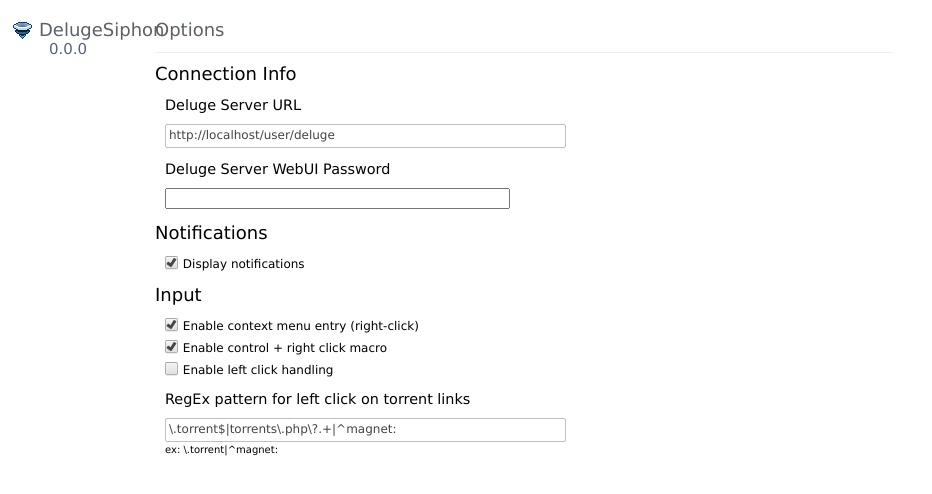
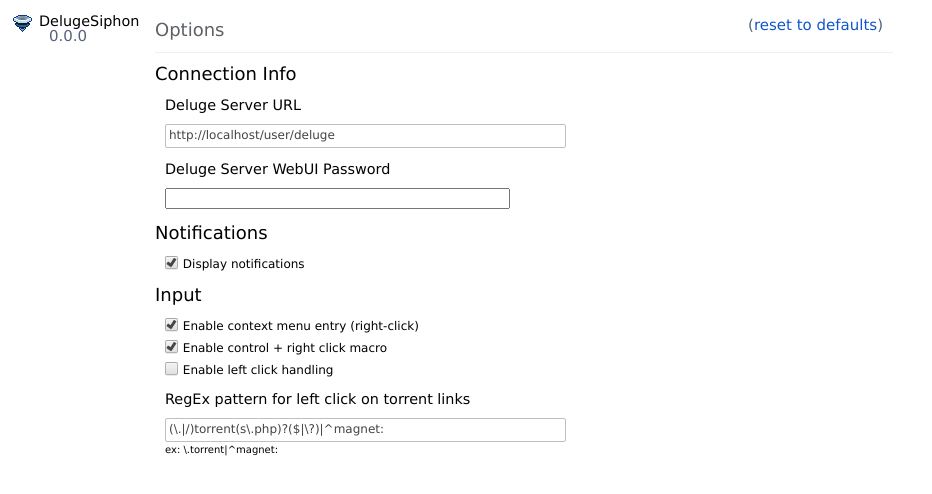
Before and after one commit to sbussetti/deluge-siphon, a browser extension: page options.html in a window 1280 px wide. Shown: the whole page, without its empty margins (0-932 px from the left). Drawn offline with Linux system fonts and the light colour scheme.

Commit message:
v 0.65.10

```diff
--- a/controller_actions.js
+++ b/controller_actions.js
@@ -372,7 +372,7 @@
 	  //without this, would require a refactor to allow the central adder object to be
 	  //acessible from the options page as well (in order to include the call within the
 	  //static closure that you have to pass to the context-menu API facility.
-	  console.log(request);
+	  //console.log(request);
 	  if (request['toggle']) {
 		createContextMenu();
 	  } else {
--- a/options.css
+++ b/options.css
@@ -4,8 +4,13 @@
 .content h3 { margin-left: 10px; }
 .sidebar-content { margin: 2px 4px 2px 10px; }
 .validation-message { margin: 0 6px; }
-.navigation h1 {
+.navigation h3 {
 	background:url(icon-19.png) transparent 0 0 no-repeat;
 	-webkit-margin-start: 13px;
 	padding-left: 26px;
 }
+.mainview header h2.alt {
+	position: absolute;
+	top: 0;
+	right: 0;
+}
--- a/options.html
+++ b/options.html
@@ -6,12 +6,13 @@
 </head>
 <body class="frame">
 	<div class="navigation">
-		<h1>DelugeSiphon <small><span id="version"></span></small></h1>
+		<h3>DelugeSiphon <small><span id="version"></span></small></h3>
 	</div>
 	<div class="mainview view">
 		<div id="options" class="selected">
 			<header>
 				<h1>Options</h1>
+				<h2 class="alt"><small>(<a href="" id="reset_options">reset to defaults</a>)</small></h2>
 			</header>
 			<div class="content">
 				<h2>Connection Info</h2>
--- a/options.js
+++ b/options.js
@@ -34,7 +34,7 @@
 		{ id:'enable_context_menu', def: true, opts:{} },
 		{ id:'enable_keyboard_macro', def: true, opts:{} },
 		{ id:'enable_leftclick', def: false, opts:{} },
-		{ id:'link_regex', def: "\\.torrent$|torrents\\.php\\?.+|^magnet:", opts:{} }
+		{ id:'link_regex', def: "(\\.|\/)torrent(s\\.php)?($|\\?)|^magnet:", opts:{} }
 	];
 
 	// Saves options to localStorage.
@@ -122,7 +122,7 @@
 
 	function clear_options() {
 		localStorage.clear();
-		save_options();
+		restore_options();
 	}
 
 	var option_fields = document.getElementsByClassName('option_field');
@@ -134,7 +134,7 @@
 		} else {
 			event = 'blur';
 		}
-		field.addEventListener(event,save_options,false);
+		field.addEventListener(event, save_options, false);
 	}
 	restore_options();
 
@@ -156,4 +156,10 @@
 	//display current version
 	var manifest = chrome.runtime.getManifest();
 	document.getElementById('version').innerHTML = manifest.version;
+
+	//reset to defaults
+	var res = document.getElementById('reset_options');
+	res.addEventListener('click', function(e){
+		clear_options();
+	});
 }(document))
```
Also changed, not shown: README.md, manifest.json.
